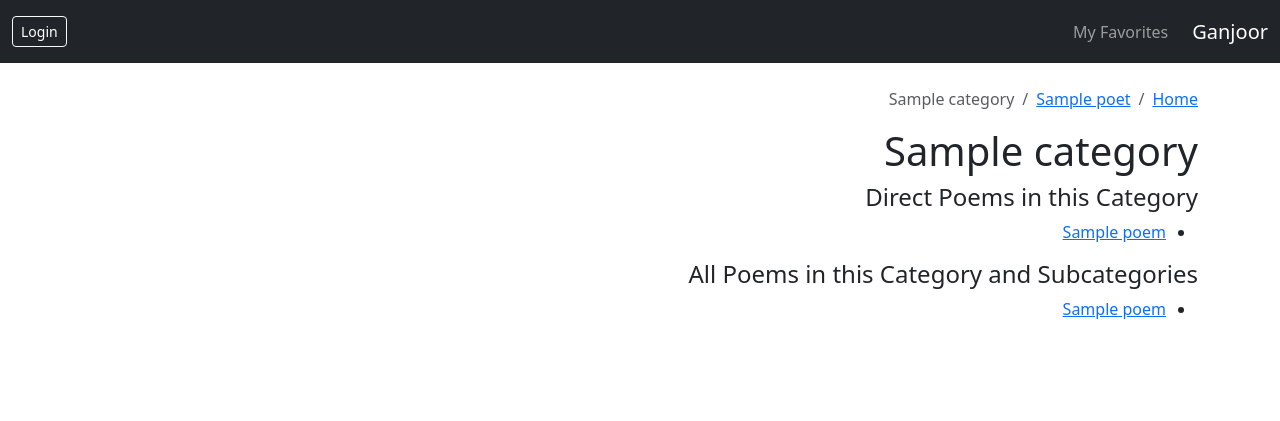
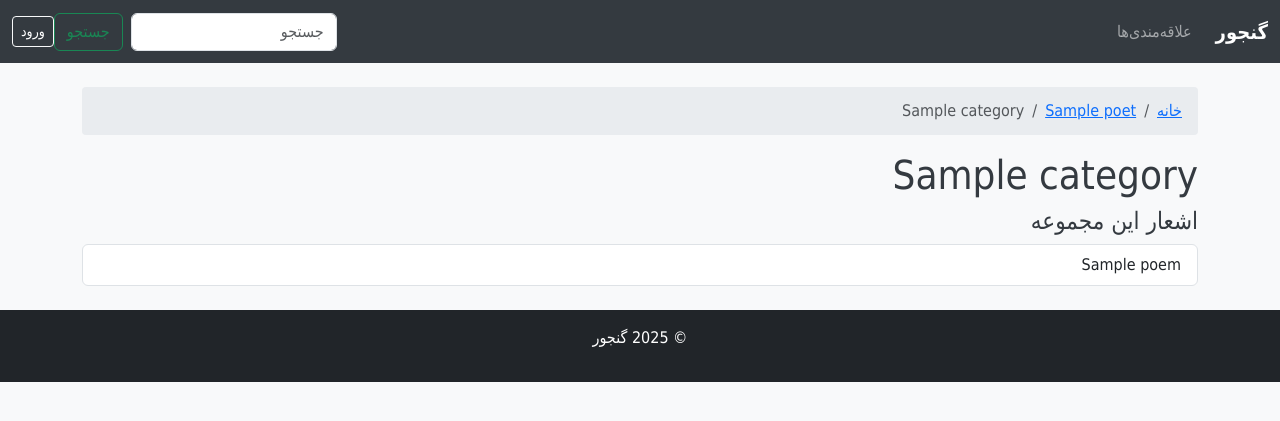
Before and after one commit to kratos47mhs/ganjoor-django, a Django app: page /category/1/ in a window 1280 px wide. Shown: the top 421 px of the page. Run offline with Django 5.2, Linux system fonts and the light colour scheme; tables that the repository leaves empty hold one stand-in row (values such as "Sample post").

Commit message:
refactor templates and styles for Ganjoor application; update titles and navigation to Persian, enhance search functionality, and add custom CSS for improved UI

```diff
--- a/core/templates/core/base.html
+++ b/core/templates/core/base.html
@@ -1,34 +1,53 @@
+{% load static %}
 <!DOCTYPE html>
 <html lang="fa" dir="rtl">
 <head>
     <meta charset="UTF-8">
-    <title>{% block title %}Ganjoor Poetry{% endblock %}</title>
+    <title>{% block title %}گنجور{% endblock %}</title>
     <meta name="viewport" content="width=device-width, initial-scale=1">
     <!-- Bootstrap 5 CSS -->
     <link href="https://cdn.jsdelivr.net/npm/bootstrap@5.3.3/dist/css/bootstrap.rtl.min.css" rel="stylesheet">
+    <!-- Vazir Font -->
+    <link rel="preconnect" href="https://fonts.googleapis.com">
+    <link rel="preconnect" href="https://fonts.gstatic.com" crossorigin>
+    <link href="https://fonts.googleapis.com/css2?family=Vazirmatn:wght@300;400;700&display=swap" rel="stylesheet">
+    <!-- Custom CSS -->
+    <link rel="stylesheet" href="{% static 'core/css/custom.css' %}">
     {% block head %}{% endblock %}
 </head>
 <body>
 <nav class="navbar navbar-expand-lg navbar-dark bg-dark mb-4">
     <div class="container-fluid">
-        <a class="navbar-brand" href="{% url 'core:home' %}">Ganjoor</a>
-        <div class="collapse navbar-collapse">
+        <a class="navbar-brand" href="{% url 'core:home' %}">گنجور</a>
+        <button class="navbar-toggler" type="button" data-bs-toggle="collapse" data-bs-target="#navbarNav" aria-controls="navbarNav" aria-expanded="false" aria-label="Toggle navigation">
+            <span class="navbar-toggler-icon"></span>
+        </button>
+        <div class="collapse navbar-collapse" id="navbarNav">
             <ul class="navbar-nav me-auto">
-                <li class="nav-item"><a class="nav-link" href="{% url 'core:favorites' %}">My Favorites</a></li>
+                <li class="nav-item"><a class="nav-link" href="{% url 'core:favorites' %}">علاقه‌مندی‌ها</a></li>
             </ul>
+            <form class="d-flex" action="{% url 'core:search' %}" method="get">
+                <input class="form-control me-2" type="search" placeholder="جستجو" aria-label="Search" name="q">
+                <button class="btn btn-outline-success" type="submit">جستجو</button>
+            </form>
             <span class="navbar-text">
                 {% if user.is_authenticated %}
-                    Hello, {{ user.username }}!
+                    درود, {{ user.username }}!
                 {% else %}
-                    <a class="btn btn-outline-light btn-sm" href="/admin/login/">Login</a>
+                    <a class="btn btn-outline-light btn-sm" href="/admin/login/">ورود</a>
                 {% endif %}
             </span>
         </div>
     </div>
 </nav>
 <div class="container">
-    {% block content %}{% endblock %}
+    <main>
+        {% block content %}{% endblock %}
+    </main>
 </div>
+<footer class="bg-dark text-white text-center p-3 mt-4">
+    <p>&copy; 2025 گنجور</p>
+</footer>
 <!-- Bootstrap JS -->
 <script src="https://cdn.jsdelivr.net/npm/bootstrap@5.3.3/dist/js/bootstrap.bundle.min.js"></script>
 {% block scripts %}{% endblock %}
--- a/core/templates/core/category_detail.html
+++ b/core/templates/core/category_detail.html
@@ -1,9 +1,9 @@
 {% extends "core/base.html" %}
-{% block title %}{{ category.title }} - Ganjoor{% endblock %}
+{% block title %}{{ category.title }} - گنجور{% endblock %}
 {% block content %}
     <nav aria-label="breadcrumb">
         <ol class="breadcrumb">
-            <li class="breadcrumb-item"><a href="{% url 'core:home' %}">Home</a></li>
+            <li class="breadcrumb-item"><a href="{% url 'core:home' %}">خانه</a></li>
             <li class="breadcrumb-item"><a href="{% url 'core:poet_detail' category.poet.pk %}">{{ category.poet.name }}</a></li>
             {% for crumb in breadcrumbs %}
                 <li class="breadcrumb-item {% if forloop.last %}active{% endif %}" {% if forloop.last %}aria-current="page"{% endif %}>
@@ -16,34 +16,28 @@
             {% endfor %}
         </ol>
     </nav>
+
     <h1>{{ category.title }}</h1>
 
     {% if subcategories %}
-        <h4>Subcategories</h4>
-        <ul class="list-group mb-3">
+        <h4>زیرمجموعه‌ها</h4>
+        <div class="list-group mb-3">
             {% for subcat in subcategories %}
-                <li class="list-group-item">
-                    <a href="{% url 'core:category_detail' subcat.pk %}">{{ subcat.title }}</a>
-                </li>
+                <a href="{% url 'core:category_detail' subcat.pk %}" class="list-group-item list-group-item-action">
+                    {{ subcat.title }}
+                </a>
             {% endfor %}
-        </ul>
+        </div>
     {% endif %}
 
-    <h4>Direct Poems in this Category</h4>
-    <ul>
-        {% for poem in poems %}
-            <li><a href="{% url 'core:poem_detail' poem.pk %}">{{ poem.title }}</a></li>
+    <h4>اشعار این مجموعه</h4>
+    <div class="list-group">
+        {% for poem in all_poems %}
+            <a href="{% url 'core:poem_detail' poem.pk %}" class="list-group-item list-group-item-action">
+                {{ poem.title }}
+            </a>
         {% empty %}
-            <li>No direct poems in this category.</li>
+            <div class="list-group-item">شعری در این مجموعه یافت نشد.</div>
         {% endfor %}
-    </ul>
-
-    <h4>All Poems in this Category and Subcategories</h4>
-    <ul>
-        {% for poem in all_poems %}
-            <li><a href="{% url 'core:poem_detail' poem.pk %}">{{ poem.title }}</a></li>
-        {% empty %}
-            <li>No poems found in this category tree.</li>
-        {% endfor %}
-    </ul>
+    </div>
 {% endblock %}
--- a/core/urls.py
+++ b/core/urls.py
@@ -8,5 +8,6 @@ urlpatterns = [
     path("poet/<int:pk>/", views.poet_detail, name="poet_detail"),
     path("category/<int:pk>/", views.category_detail, name="category_detail"),
     path("poem/<int:pk>/", views.poem_detail, name="poem_detail"),
-    path("favorites/", views.favorites, name="favorites"),  # <--- This line must be here!
+    path("favorites/", views.favorites, name="favorites"),
+    path("search/", views.search, name="search"),
 ]
--- a/core/views.py
+++ b/core/views.py
@@ -1,6 +1,7 @@
 from django.contrib.auth.decorators import login_required
 from django.shortcuts import get_object_or_404, render
 from rest_framework import permissions, viewsets
+from django.db.models import Q
 
 from .models import (
     GanjoorAudioSync,
@@ -138,6 +139,17 @@ def favorites(request):
     return render(request, "core/favorites.html", {"favorites": favs})
 
 
+def search(request):
+    query = request.GET.get("q")
+    if query:
+        poems = GanjoorPoem.objects.search(query)
+    else:
+        poems = GanjoorPoem.objects.none()
+    return render(
+        request, "core/search_results.html", {"poems": poems, "query": query}
+    )
+
+
 # -------------------
 # DRF ViewSets
 # -------------------
--- /dev/null
+++ b/static/core/css/custom.css
@@ -0,0 +1,68 @@
+/* General Body Styles */
+body {
+    font-family: 'Vazir', 'Tahoma', sans-serif;
+    background-color: #f8f9fa;
+    color: #343a40;
+}
+
+/* Navbar Styles */
+.navbar {
+    background-color: #343a40 !important;
+}
+
+.navbar-brand {
+    font-weight: bold;
+}
+
+/* Card Styles */
+.card {
+    border: none;
+    box-shadow: 0 4px 8px rgba(0,0,0,0.1);
+    transition: transform 0.2s;
+}
+
+.card:hover {
+    transform: translateY(-5px);
+}
+
+.card-title {
+    font-weight: bold;
+}
+
+/* Button Styles */
+.btn-primary {
+    background-color: #007bff;
+    border-color: #007bff;
+}
+
+.btn-primary:hover {
+    background-color: #0056b3;
+    border-color: #0056b3;
+}
+
+/* Breadcrumb Styles */
+.breadcrumb {
+    background-color: #e9ecef;
+    padding: 0.75rem 1rem;
+    border-radius: 0.25rem;
+}
+
+/* Poem Detail Styles */
+.poem-container {
+    background-color: #ffffff;
+    padding: 2rem;
+    border-radius: 0.5rem;
+    box-shadow: 0 4px 8px rgba(0,0,0,0.1);
+}
+
+.poem-title {
+    font-size: 2.5rem;
+    font-weight: bold;
+    text-align: center;
+    margin-bottom: 2rem;
+}
+
+.poem-verse {
+    font-size: 1.5rem;
+    line-height: 2.5rem;
+}
```
Also changed, not shown: core/templates/core/home.html (+10 -4 lines), core/templates/core/poem_detail.html (+6 -6 lines), core/templates/core/poet_detail.html (+24 -13 lines), core/templates/core/search_results.html (added, +15 -0 lines).
